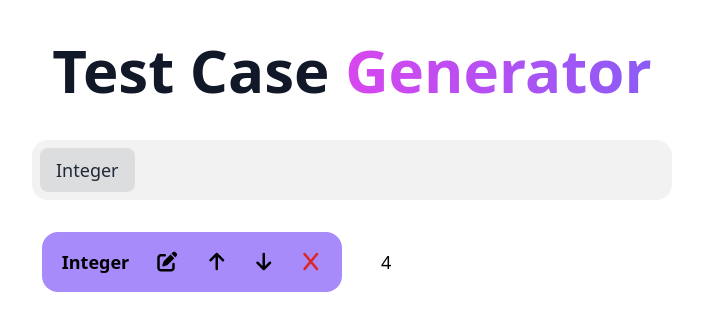
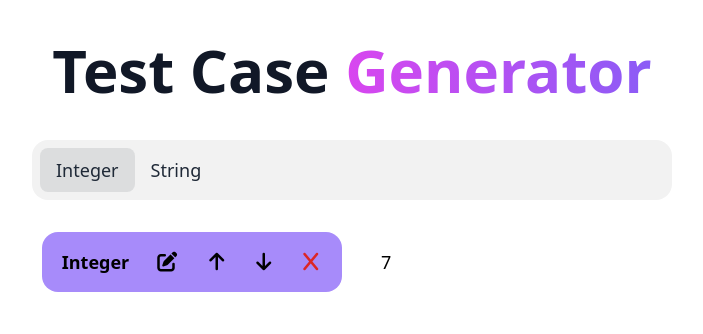
Before and after one commit to Dimah02/test-case-generator, a SvelteKit app: page / in a window 1280 px wide. Both pictures are taken after a click on the button "Integer". Shown: the top 334 px of the page, without its empty margins (288-991 px from the left). Built offline with nearby package versions, Linux system fonts and the light colour scheme.

Commit message:
add string test

```diff
--- a/src/lib/components/Menu.svelte
+++ b/src/lib/components/Menu.svelte
@@ -1,6 +1,7 @@
 <script>
     import { writableArray } from "$lib/store/list-store.js";
     import { IntegerTest } from "$lib/models/IntegerTest.js";
+    import { StringTest } from "$lib/models/StringTest.js";
     const addInteger = () => {
         $writableArray = [
             ...$writableArray,
@@ -10,8 +11,18 @@
             },
         ];
     };
+    const addString = () => {
+        $writableArray = [
+            ...$writableArray,
+            {
+                type: "String",
+                value: new StringTest(1, 10),
+            },
+        ];
+    };
 </script>
 
 <ul class="menu menu-horizontal bg-base-200 rounded-box w-3/6 p-2 mb-6">
     <li><button class="text-lg" on:click={addInteger}>Integer</button></li>
+    <li><button class="text-lg" on:click={addString}>String</button></li>
 </ul>
--- a/src/lib/components/Tests.svelte
+++ b/src/lib/components/Tests.svelte
@@ -10,9 +10,7 @@
             >
                 {#each $writableArray as item, i}
                     {#if i > 0}
-                        {#if item.type == "Integer"}
-                            <h1>{item.value.getTest()}</h1>
-                        {/if}
+                        <h1>{item.value.getTest()}</h1>
                     {/if}
                 {/each}
             </div>
--- a/src/lib/components/VarList.svelte
+++ /dev/null
@@ -1,59 +0,0 @@
-<script>
-    import { writableArray } from "$lib/store/list-store.js";
-    const deleteItem = (index) => {
-        $writableArray.splice(index, 1);
-        $writableArray = $writableArray;
-    };
-</script>
-
-
-<div id="list" class="flex flex-col">
-    {#each $writableArray as item, i}
-        <ul
-            class="menu menu-horizontal bg-violet-400 rounded-box m-1 mt-2 justify-center"
-        >
-            <li class="text-lg mt-2 mx-3 font-semibold text-black">
-                {item.type}
-            </li>
-            <li>
-                <button
-                    ><i class="fa-solid fa-pen-to-square text-xl text-black drawer-button"
-                    ></i></button
-                >
-            </li>
-            <li>
-                <button
-                    ><i class="fa-solid fa-arrow-up text-xl text-black"
-                    ></i></button
-                >
-            </li>
-            <li>
-                <button
-                    ><i class="fa-solid fa-arrow-down text-xl text-black"
-                    ></i></button
-                >
-            </li>
-            <li>
-                <button on:click={() => deleteItem(i)}
-                    ><i class="fa-solid fa-x text-red-600 text-xl text-black"
-                    ></i></button
-                >
-            </li>
-        </ul>
-    {/each}
-</div>
-
-
-
-<style>
-    @media only screen and (max-width: 1199px) {
-        #list {
-            height: 30vh;
-        }
-    }
-    div {
-        overflow-y: auto;
-        height: 45vh;
-        overflow-x: hidden;
-    }
-</style>
--- /dev/null
+++ b/src/lib/models/StringTest.js
@@ -0,0 +1,38 @@
+export class StringTest{
+    constructor(l = 1, r = 10, allLower = false, allUpper = false,numbers = false, spetialCharacters = "",leadingZero = false){
+        this.l = l;
+        this.r = r;
+        this.allLower = allLower;
+        this.allUpper = allUpper;
+        this.numbers = numbers;
+        this.spetialCharacters = spetialCharacters;
+        this.leadingZero = leadingZero;
+    }
+    getTest() {
+        let str = "";
+        if(this.allLower){
+            str = "abcdefghijklmnopqrstuvwxyz";
+        }
+        if(this.allUpper){
+            str += "ABCDEFGHIJKLMNOPQRSTUVWXYZ";
+        }
+        if(this.numbers){
+            str += "0123456789";
+        }
+        if(this.spetialCharacters){
+            str += this.spetialCharacters;
+        }
+        if(this.leadingZero){
+            str = "0" + str;
+        }
+        let len = Math.floor(Math.random() * (this.r - this.l + 1) + this.l);
+        let result = "";
+        for (let i = 0; i < len; i++) {
+            result += str.charAt(Math.floor(Math.random() * str.length));
+        }
+        if(this.leadingZero==false){
+            result = result.replace(/^0+/, '');
+        }
+        return result;
+    }
+}
--- a/src/lib/store/list-store.js
+++ b/src/lib/store/list-store.js
@@ -1,6 +1,6 @@
 import { writable } from 'svelte/store';
-import { IntegerTest } from "$lib/models/IntegerTest.js";
+import { StringTest } from "$lib/models/StringTest.js";
 
-export const writableArray = writable([{type:"Integer",value:new IntegerTest(1, 10)}]);
+export const writableArray = writable([{type:"String",value:new StringTest(1, 10)}]);
 
 export const testsNumber = writable(1);
--- a/src/routes/+page.svelte
+++ b/src/routes/+page.svelte
@@ -90,8 +90,65 @@
                 class="input input-bordered input-primary w-full max-w-xs"
                 bind:value={$writableArray[i].value.r}
             />
-        {:else if i === 2}
-            <p>hello</p>
+        {:else if type === "String"}
+            <p class="my-2">Min length</p>
+            <input
+                type="number"
+                class="input input-bordered input-primary w-full max-w-xs"
+                bind:value={$writableArray[i].value.l}
+            />
+            <p class="my-2">Max length</p>
+            <input
+                type="number"
+                class="input input-bordered input-primary w-full max-w-xs"
+                bind:value={$writableArray[i].value.r}
+            />
+            <p class="my-2">Spetial Characters</p>
+            <input
+                type="text"
+                class="input input-bordered input-primary w-full max-w-xs"
+                bind:value={$writableArray[i].value.spetialCharacters}
+            />
+            <div class="form-control mt-2">
+                <label class="label cursor-pointer">
+                    <span class="label-text">All Upper-Case letters</span>
+                    <input
+                        type="checkbox"
+                        class="checkbox checkbox-primary"
+                        bind:checked={$writableArray[i].value.allUpper}
+                    />
+                </label>
+            </div>
+            <div class="form-control mt-2">
+                <label class="label cursor-pointer">
+                    <span class="label-text">All Lower-Case letters</span>
+                    <input
+                        type="checkbox"
+                        class="checkbox checkbox-primary"
+                        bind:checked={$writableArray[i].value.allLower}
+                    />
+                </label>
+            </div>
+            <div class="form-control mt-2">
+                <label class="label cursor-pointer">
+                    <span class="label-text">All Numbers</span>
+                    <input
+                        type="checkbox"
+                        class="checkbox checkbox-primary"
+                        bind:checked={$writableArray[i].value.numbers}
+                    />
+                </label>
+            </div>
+            <div class="form-control mt-2">
+                <label class="label cursor-pointer">
+                    <span class="label-text">Leading Zeros</span>
+                    <input
+                        type="checkbox"
+                        class="checkbox checkbox-primary"
+                        bind:checked={$writableArray[i].value.leadingZero}
+                    />
+                </label>
+            </div>
         {:else}
             <p>hi</p>
         {/if}
```
